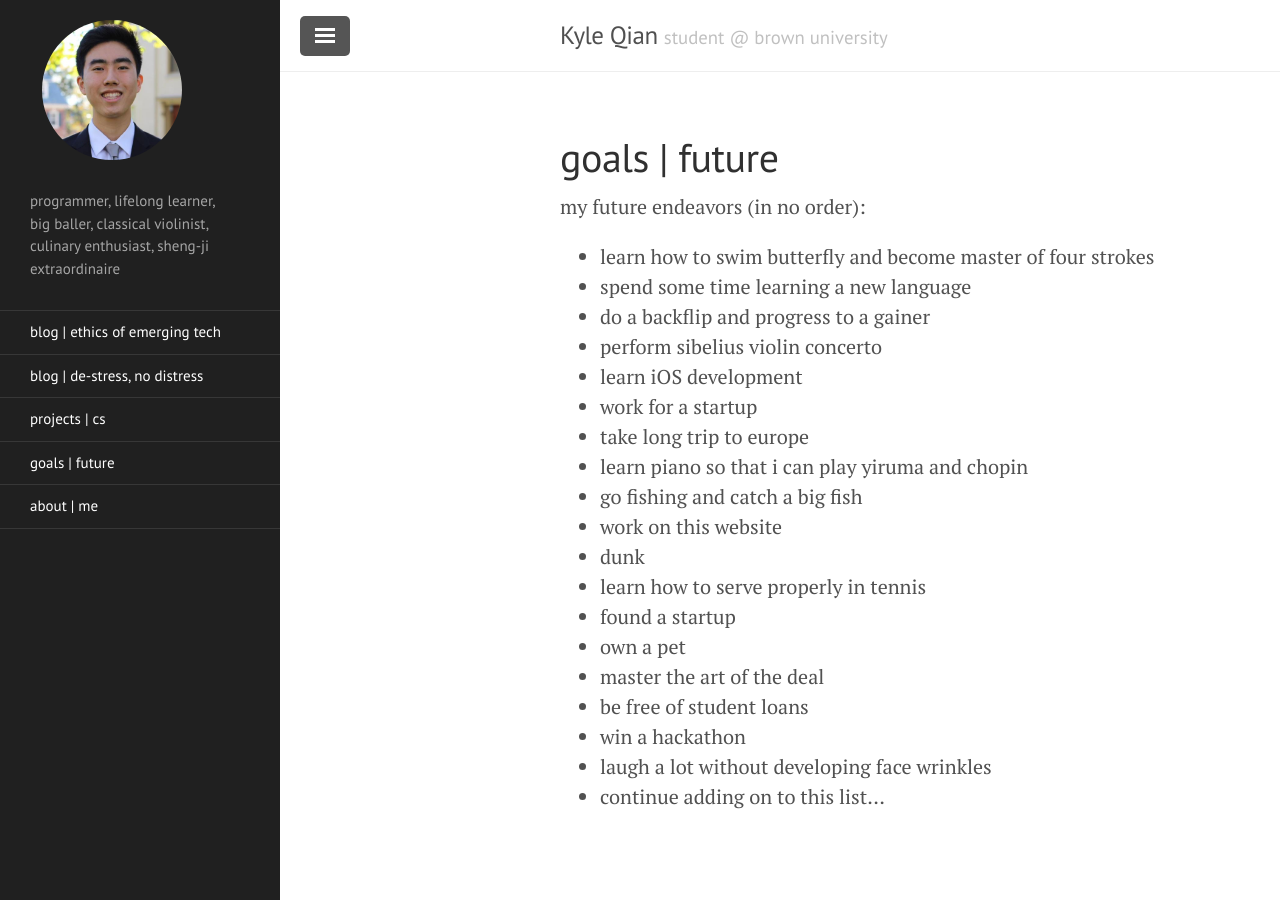
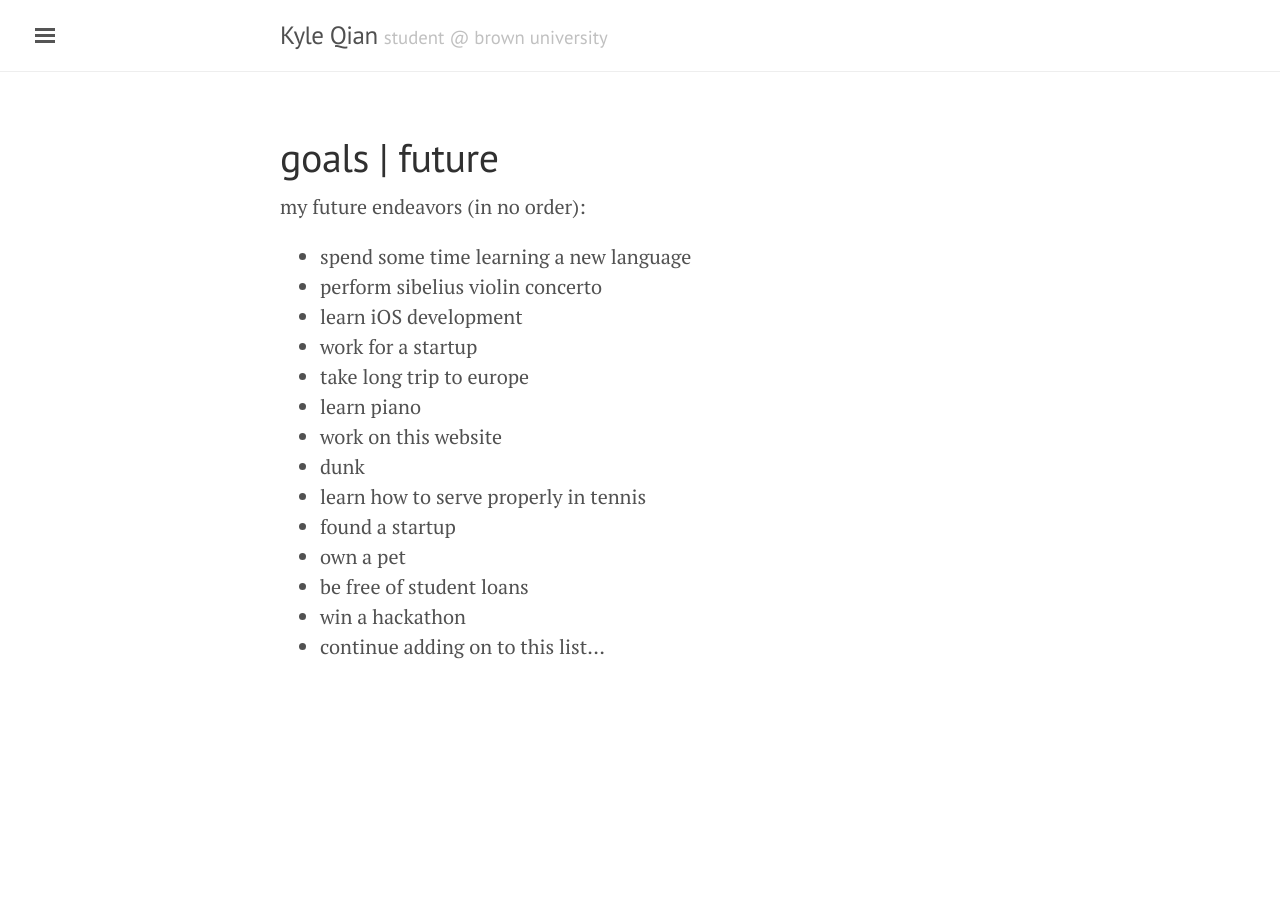
Before and after one commit to kqian5/kqian5.github.io, a Jekyll site: the page built from goals.md, in a window 1280 px wide. Built offline with Jekyll 4.4.1, drawn with Linux system fonts in a browser that asks for light colours.

Commit message:
changes to goals/sidebar

```diff
--- a/_includes/sidebar.html
+++ b/_includes/sidebar.html
@@ -1,6 +1,6 @@
 <!-- Target for toggling the sidebar `.sidebar-checkbox` is for regular
      styles, `#sidebar-checkbox` for behavior. -->
-<input type="checkbox" class="sidebar-checkbox" id="sidebar-checkbox" checked>
+<input type="checkbox" class="sidebar-checkbox" id="sidebar-checkbox">
 
 <!-- Toggleable sidebar -->
 <div class="sidebar" id="sidebar">
--- a/goals.md
+++ b/goals.md
@@ -5,22 +5,17 @@ title: goals | future
 
 my future endeavors (in no order):
 
-- learn how to swim butterfly and become master of four strokes
 - spend some time learning a new language
-- do a backflip and progress to a gainer
 - perform sibelius violin concerto
 - learn iOS development
 - work for a startup
 - take long trip to europe
-- learn piano so that i can play yiruma and chopin
-- go fishing and catch a big fish
+- learn piano
 - work on this website
 - dunk
 - learn how to serve properly in tennis
 - found a startup
 - own a pet
-- master the art of the deal
 - be free of student loans
 - win a hackathon
-- laugh a lot without developing face wrinkles
 - continue adding on to this list...
```
